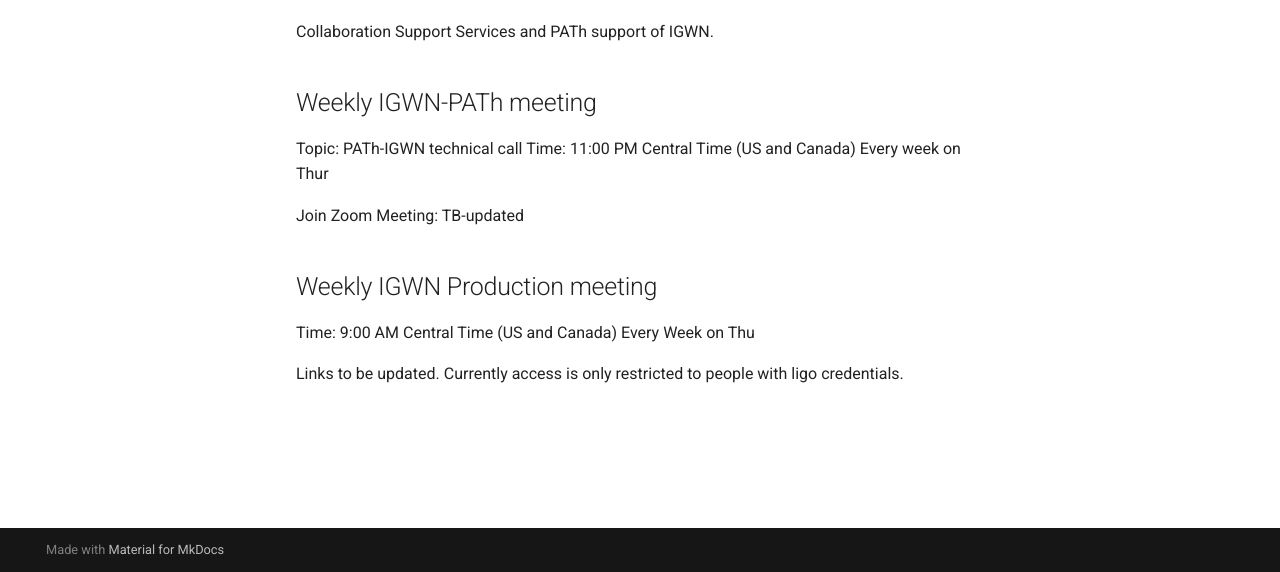
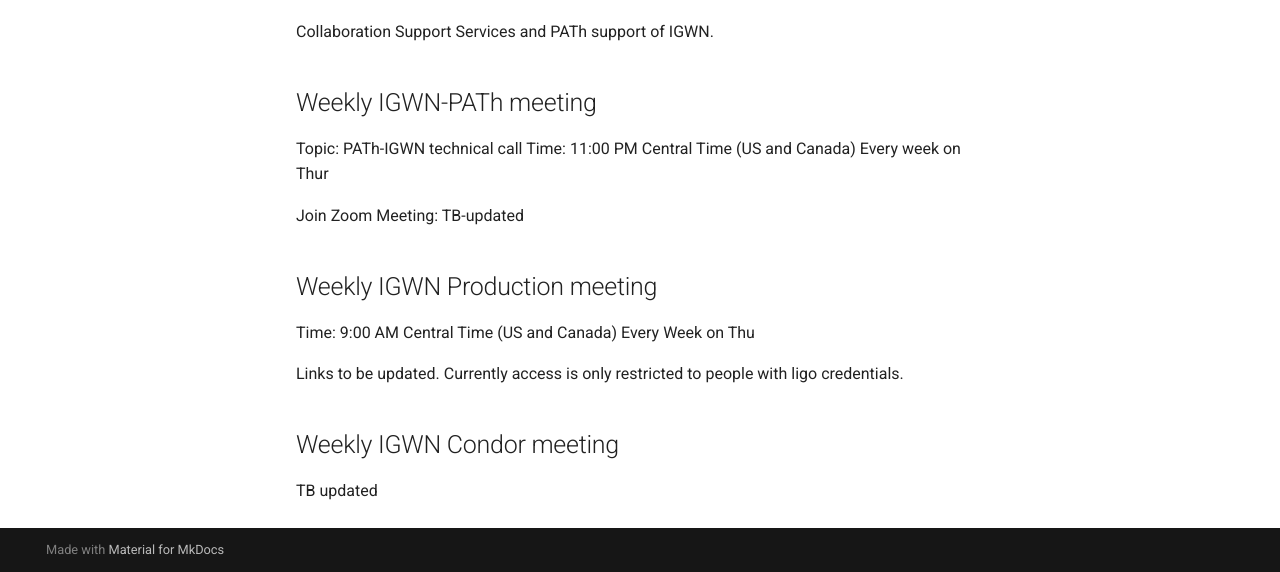
Before and after one commit to osg-htc/collaboration-support, an MkDocs documentation site: the page built from docs/projects/ligo.md, in a window 1280 px wide and 1307 px high, cut to the strip 735-1307 px from the top of the window. Built offline with MkDocs 1.6.1 and Material for MkDocs 9.7.7, drawn with Linux system fonts in a browser that asks for light colours; some of the changed text lies outside the part shown.

Commit message:
Update ligo.md

```diff
--- a/docs/projects/ligo.md
+++ b/docs/projects/ligo.md
@@ -20,3 +20,6 @@ Time: 9:00 AM Central Time (US and Canada)
        Every Week on Thu
 
 Links to be updated. Currently access is only restricted to people with ligo credentials.
+
+## Weekly IGWN Condor meeting
+TB updated
```
